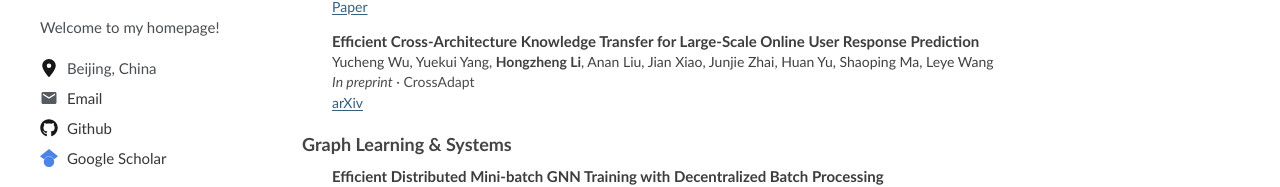
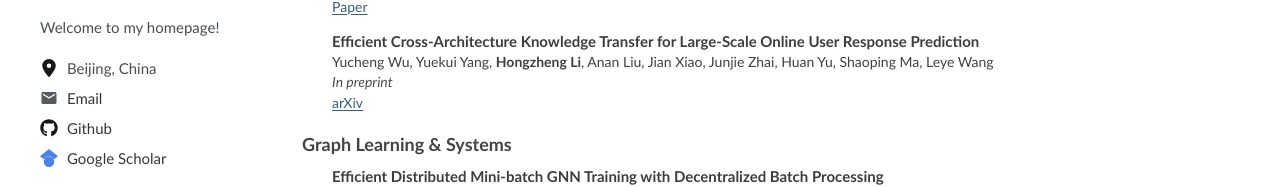
Before and after one commit to DuoLife-QNL/academic-homepage, a Next.js app: page / in a window 1280 px wide. Shown: the part 371-558 px from the top of the page. Built offline with nearby package versions, Linux system fonts and the light colour scheme.

Commit message:
Remove CrossAdapt publication note

```diff
--- a/app/page.tsx
+++ b/app/page.tsx
@@ -46,7 +46,6 @@ const mlSystems: Publication[] = [
       </>
     ),
     venue: "In preprint",
-    note: "CrossAdapt",
     links: [
       {
         label: "arXiv",
```
